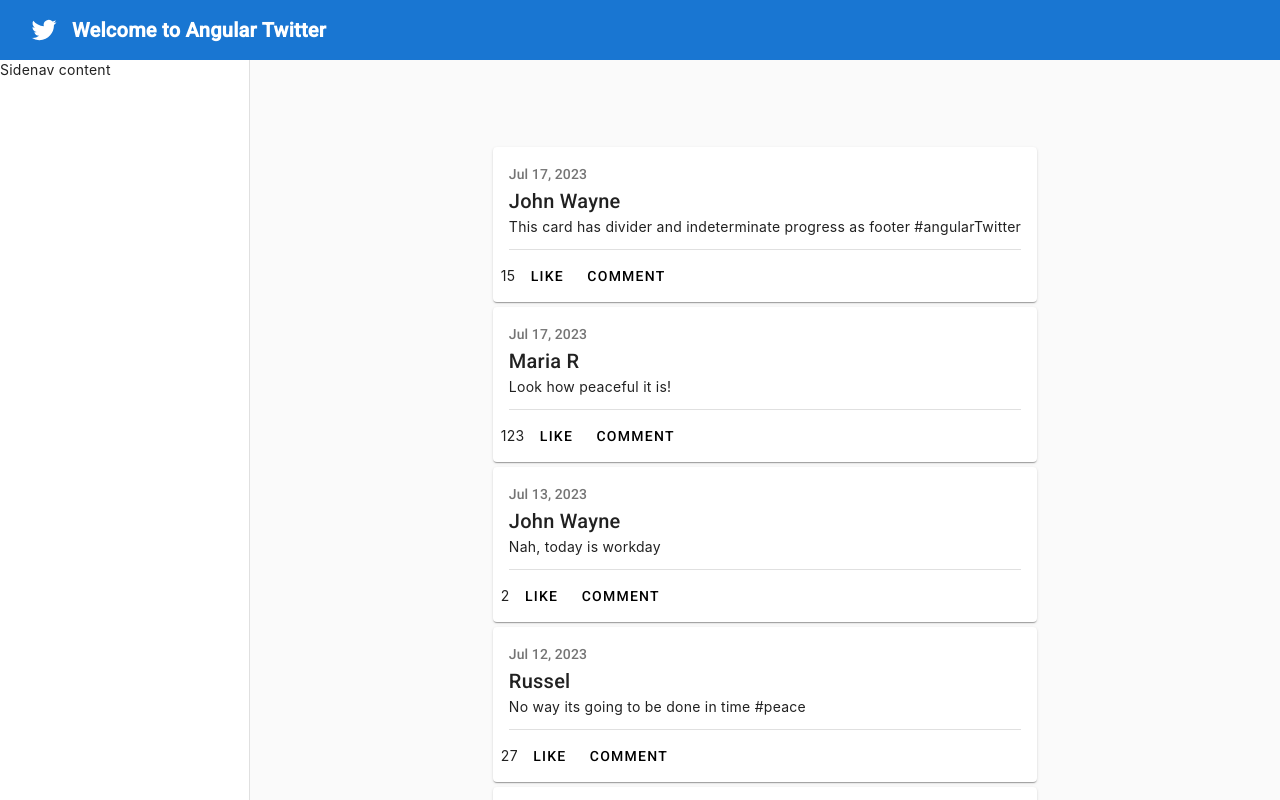
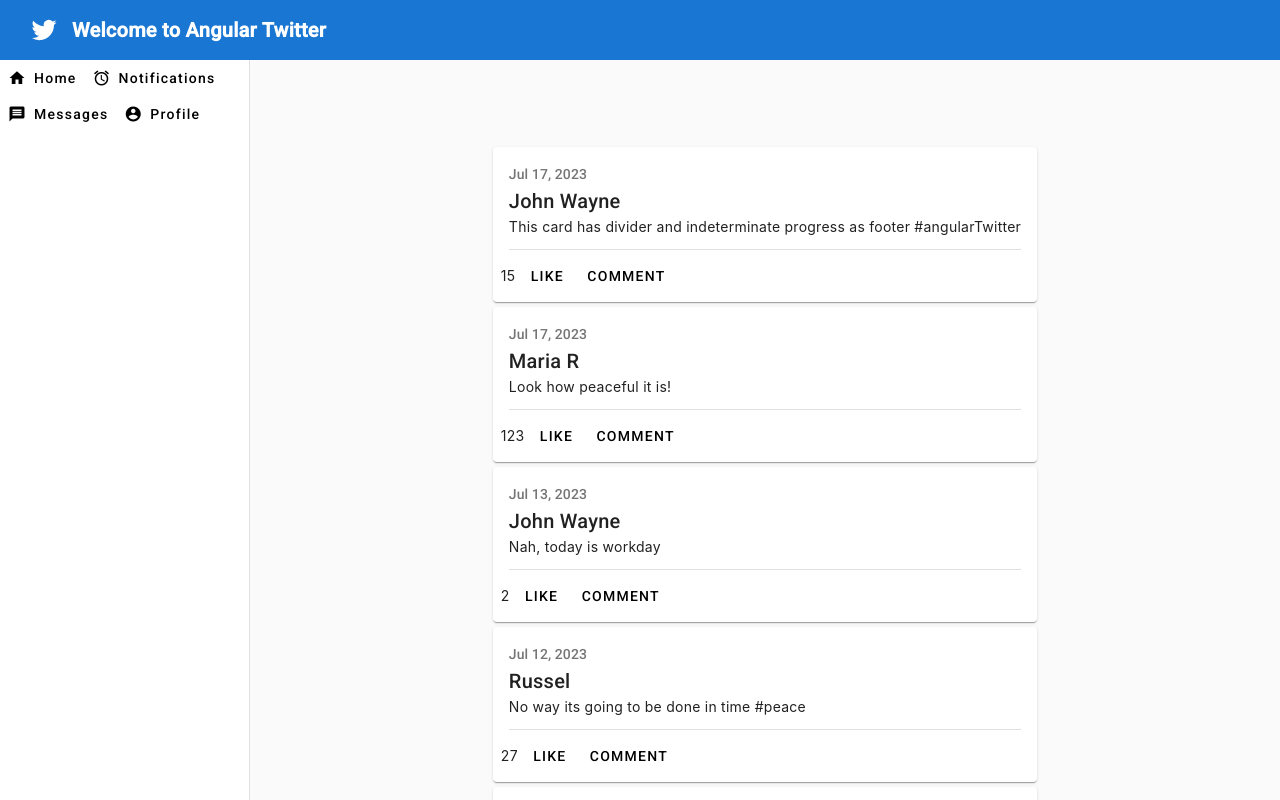
Before and after one commit to MateusRodriguesCosta/angular-twitter, an Angular app: page / in a window 1280 px wide. Shown: the top 800 px of the page. Built offline with nearby package versions, Linux system fonts and the light colour scheme.

Commit message:
Added menu do sidenav and Its links

```diff
--- a/src/app/app.component.html
+++ b/src/app/app.component.html
@@ -8,8 +8,24 @@
   <span>Welcome to Angular Twitter</span>
 </mat-toolbar>
 
+
 <mat-sidenav-container>
-  <mat-sidenav mode="side" opened>Sidenav content</mat-sidenav>
+  <mat-sidenav mode="side" opened>
+    <div style="display: block">
+      <a mat-button routerLink="/about-us">
+        <mat-icon aria-hidden="false" aria-label="Example home icon" fontIcon="home"></mat-icon> Home
+      </a>
+      <a mat-button routerLink="/prices">
+        <mat-icon aria-hidden="false" aria-label="Example home icon" fontIcon="alarm"></mat-icon> Notifications
+      </a>
+      <a mat-button routerLink="/start-page">
+        <mat-icon aria-hidden="false" aria-label="Example home icon" fontIcon="message"></mat-icon> Messages
+      </a>
+      <a mat-button routerLink="/offer">
+        <mat-icon aria-hidden="false" aria-label="Example home icon" fontIcon="account_circle"></mat-icon> Profile
+      </a>
+    </div>
+  </mat-sidenav>
   <mat-sidenav-content>
     <div class="content" role="main">
       <app-feed [user]="user"></app-feed>
--- a/src/app/app.module.ts
+++ b/src/app/app.module.ts
@@ -11,6 +11,8 @@
 import { PublishComponent } from './publish/publish.component';
 import {MatSidenavModule} from "@angular/material/sidenav";
 import {MatToolbarModule} from "@angular/material/toolbar";
+import {MatMenuModule} from "@angular/material/menu";
+import {MatIconModule} from "@angular/material/icon";
 
 @NgModule({
   declarations: [
@@ -27,7 +29,9 @@
     MatProgressBarModule,
     MatButtonModule,
     MatSidenavModule,
-    MatToolbarModule
+    MatToolbarModule,
+    MatMenuModule,
+    MatIconModule
   ],
   providers: [],
   bootstrap: [AppComponent]
```
